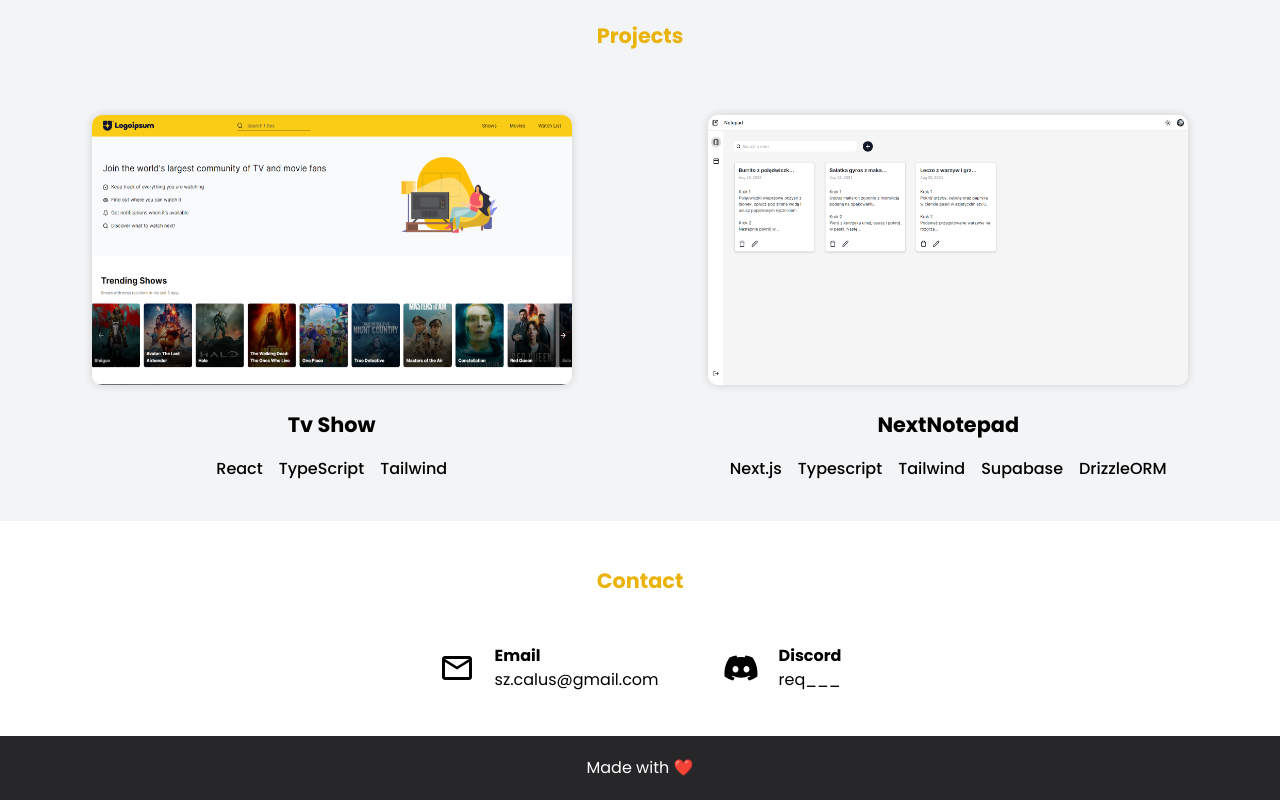
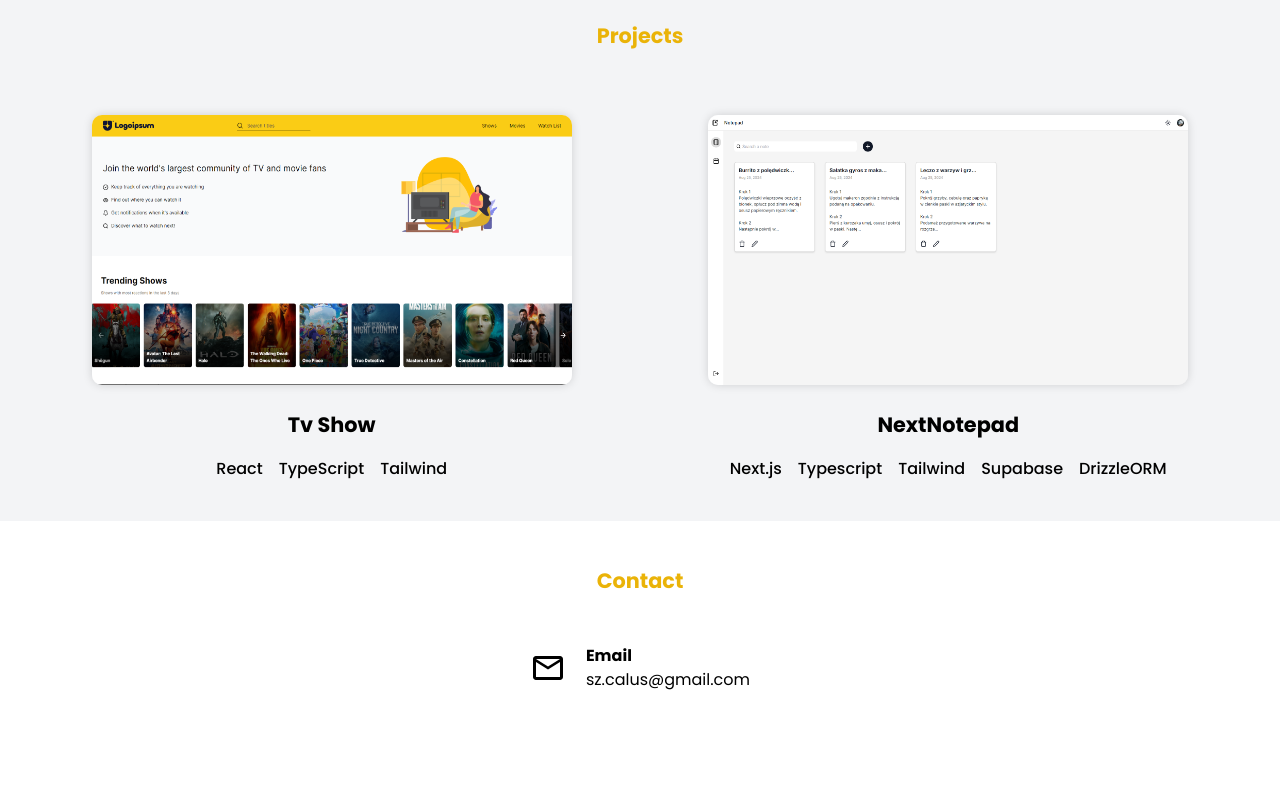
Before and after one commit to ReQs1/portoflio-app, a React (Vite) app: page / in a window 1280 px wide. Shown: the part 1287-2087 px from the top of the page. After the commit the page ends 2023 px from the top, so only its background shows below. Built offline with nearby package versions, Linux system fonts and the light colour scheme.

Commit message:
remove discord from contact & remove Footer

```diff
--- a/src/App.tsx
+++ b/src/App.tsx
@@ -1,12 +1,11 @@
-import GlobalStyle from "./styles/globalStyles";
+import About from "./components/About";
+import Contact from "./components/Contact";
+import Hero from "./components/Hero";
 import NavBar from "./components/NavBar";
-import Hero from "./components/Hero";
-import About from "./components/About";
 import Projects from "./components/Projects";
-import Contact from "./components/Contact";
-import Footer from "./components/Footer";
 import ThemeBtn from "./components/ThemeBtn";
 import DarkModeProvider from "./context/DarkModeContext";
+import GlobalStyle from "./styles/globalStyles";
 
 function App() {
   return (
@@ -23,8 +22,6 @@ function App() {
           <Projects />
           <Contact />
         </main>
-
-        <Footer />
       </DarkModeProvider>
     </>
   );
--- a/src/components/Contact.tsx
+++ b/src/components/Contact.tsx
@@ -1,7 +1,7 @@
 import styled from "styled-components";
 import ContactDiv from "./ContactDiv";
 import { MdOutlineMail } from "react-icons/md";
-import { FaDiscord } from "react-icons/fa";
+// import { FaDiscord } from "react-icons/fa";
 
 const StyledSection = styled.section`
   display: flex;
@@ -45,11 +45,11 @@ function Contact() {
           title="Email"
           data="sz.calus@gmail.com"
         />
-        <ContactDiv
+        {/* <ContactDiv
           icon={<FaDiscord size={36} title="Discord icon" />}
           title="Discord"
           data="req___"
-        />
+        /> */}
       </ContactOptions>
     </StyledSection>
   );
--- a/src/components/Footer.tsx
+++ /dev/null
@@ -1,18 +0,0 @@
-import styled from "styled-components";
-
-const StyledFooter = styled.footer`
-  text-align: center;
-  color: white;
-  background-color: var(--footer-bg);
-  padding: 1.25rem 0;
-`;
-
-function Footer() {
-  return (
-    <StyledFooter>
-      <p>Made with ❤️</p>
-    </StyledFooter>
-  );
-}
-
-export default Footer;
```
